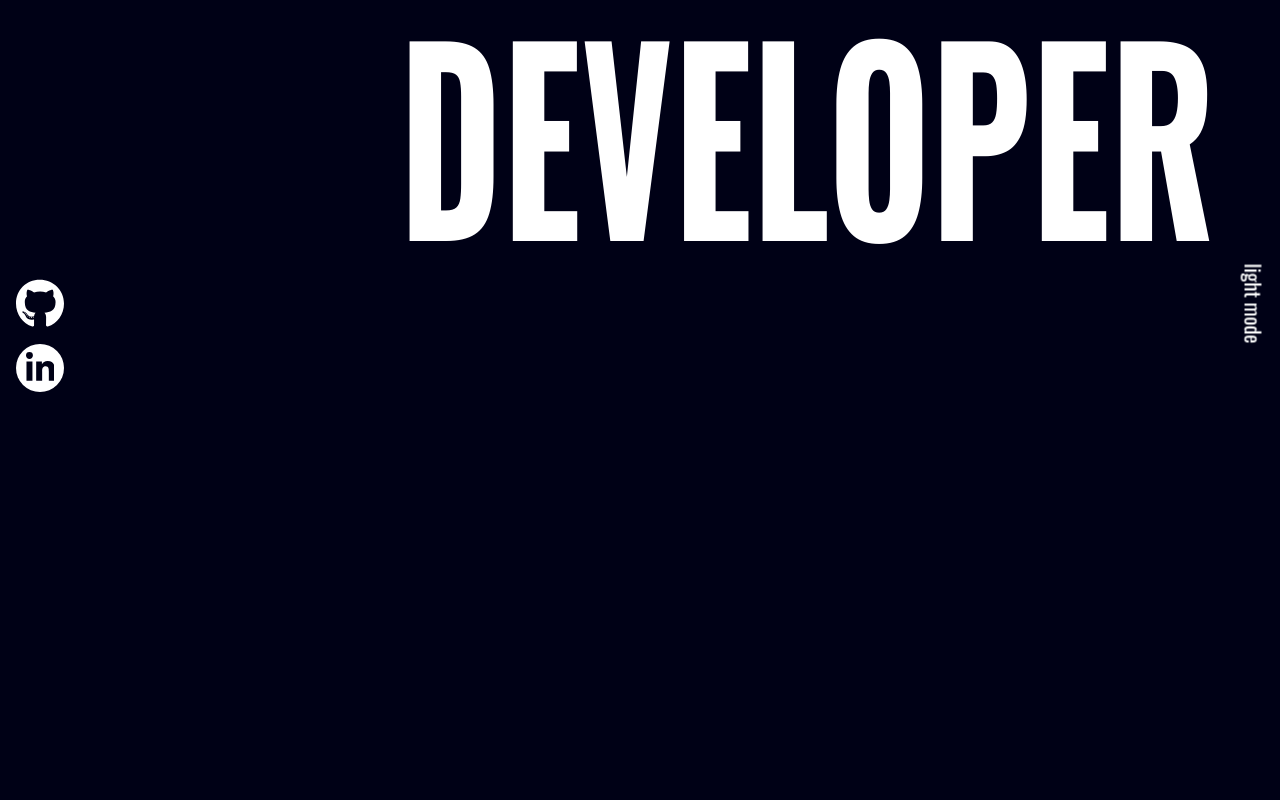
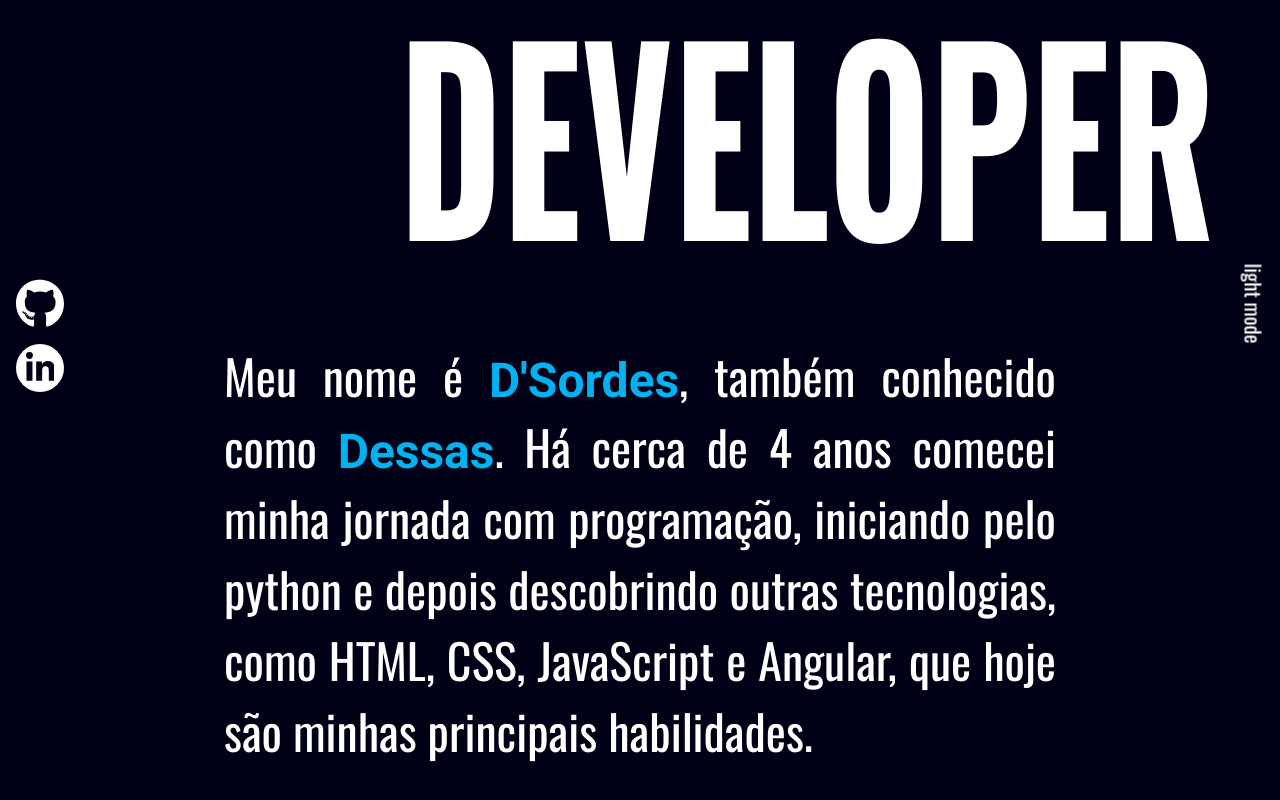
Before and after one commit to dsordes37/portfolio, an Angular app: page / in a window 1280 px wide. Shown: the part 360-1160 px from the top of the page. Before the commit the page ends 800 px from the top, so only its background shows below. Built offline with nearby package versions, Linux system fonts and the light colour scheme.

Commit message:
version 1.1.4

```diff
--- a/src/app/app.module.ts
+++ b/src/app/app.module.ts
@@ -7,6 +7,7 @@ import { HomeComponent } from './pages/home/home.component';
 import { ProjectComponent } from './pages/project/project.component';
 import { HeaderComponent } from './components/header/header.component';
 import { TitleComponent } from './components/title/title.component';
+import { AboutComponent } from './components/about/about.component';
 
 @NgModule({
   declarations: [
@@ -14,7 +15,8 @@ import { TitleComponent } from './components/title/title.component';
     HomeComponent,
     ProjectComponent,
     HeaderComponent,
-    TitleComponent
+    TitleComponent,
+    AboutComponent
   ],
   imports: [
     BrowserModule,
--- /dev/null
+++ b/src/app/components/about/about.component.css
@@ -0,0 +1,11 @@
+.container{
+    text-align: justify;
+    margin: auto;
+    padding: 5rem 0;
+    width: 65%;
+    font-size: clamp(1rem, 5vw, 3rem);
+    font-family: "Oswald", Arial, Helvetica, sans-serif;
+
+}strong{
+    color: var(--color2);
+}
--- /dev/null
+++ b/src/app/components/about/about.component.html
@@ -0,0 +1,3 @@
+<p class="container">
+    Meu nome é <strong>D'Sordes</strong>, também conhecido como <strong>Dessas</strong>. Há cerca de 4 anos comecei minha jornada com programação, iniciando pelo python e depois descobrindo outras tecnologias, como HTML, CSS, JavaScript e Angular, que hoje são minhas principais habilidades.
+</p>
--- /dev/null
+++ b/src/app/components/about/about.component.ts
@@ -0,0 +1,15 @@
+import { Component, OnInit } from '@angular/core';
+
+@Component({
+  selector: 'app-about',
+  templateUrl: './about.component.html',
+  styleUrls: ['./about.component.css']
+})
+export class AboutComponent implements OnInit {
+
+  constructor() { }
+
+  ngOnInit(): void {
+  }
+
+}
--- a/src/app/pages/home/home.component.html
+++ b/src/app/pages/home/home.component.html
@@ -1 +1,2 @@
 <app-title></app-title>
+<app-about></app-about>
```
